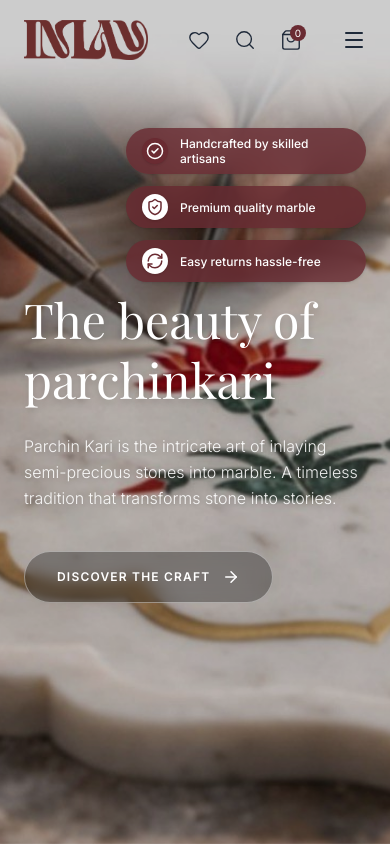
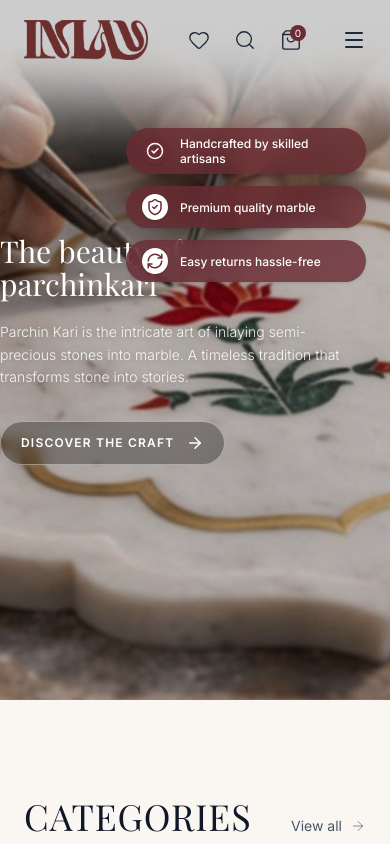
Before and after one commit to adilbishar1000-spec/inlay-website, a React (Vite) app: page / in a window 390 px wide. Shown: the top 844 px of the page. Built offline with nearby package versions, Linux system fonts and the light colour scheme; a web font is replaced by a local one.

Commit message:
updated craft page animations

```diff
--- a/src/components/Hero.jsx
+++ b/src/components/Hero.jsx
@@ -11,7 +11,7 @@ const badges = [
 
 const Hero = () => {
   return (
-    <section className="relative h-screen min-h-[600px] flex items-center justify-start overflow-hidden">
+    <section className="relative min-h-[700px] md:h-screen flex items-center justify-start overflow-hidden">
       {/* Background Image with slight zoom animation */}
       <motion.div
         className="absolute inset-0 z-0"
@@ -48,22 +48,22 @@ const Hero = () => {
       </div>
 
       {/* Main Content */}
-      <div className="max-w-7xl mx-auto px-6 z-20 w-full mt-12">
+      <div className="max-w-[90%] md:max-w-xl text-white">
         <motion.div
           className="max-w-xl text-white"
           initial={{ opacity: 0, y: 30 }}
           animate={{ opacity: 1, y: 0 }}
           transition={{ duration: 0.8, delay: 0.3 }}
         >
-          <h1 className="text-5xl md:text-6xl lg:text-7xl font-serif leading-tight mb-6 text-white drop-shadow-md">
+          <h1 className="text-3xl sm:text-4xl md:text-6xl lg:text-7xl font-serif leading-[1.1] md:leading-tight mb-5 md:mb-6 text-white drop-shadow-md">
             The beauty of <br /> parchinkari
           </h1>
-          <p className="text-base md:text-lg text-white/90 mb-10 leading-relaxed font-light drop-shadow-sm max-w-md">
+          <p className="text-sm sm:text-base md:text-lg text-white/90 mb-8 md:mb-10 leading-relaxed font-light drop-shadow-sm max-w-md">
             Parchin Kari is the intricate art of inlaying semi-precious stones into marble.
             A timeless tradition that transforms stone into stories.
           </p>
 
-          <Link to="/the-craft" className="w-fit group flex items-center space-x-3 bg-black/30 hover:bg-black/50 backdrop-blur-sm border border-white/40 text-white px-8 py-4 rounded-full transition-all duration-300">
+          <Link to="/the-craft" className="w-fit group flex items-center space-x-3 bg-black/30 hover:bg-black/50 backdrop-blur-sm border border-white/40 text-white px-5 py-3 md:px-8 md:py-4 rounded-full transition-all duration-300">
             <span className="text-xs font-semibold tracking-widest uppercase">Discover the craft</span>
             <ArrowRight size={18} className="transform group-hover:translate-x-1 transition-transform duration-300" />
           </Link>
```
